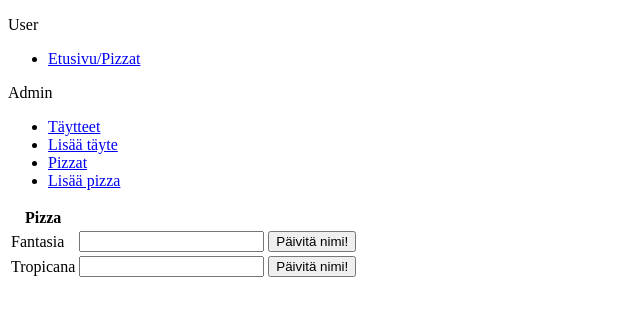
After one commit to juissijohtaja/Pizzapalvelu, a Flask app: page /pizzat/ in a window 1280 px wide. The commit adds this page. Shown: the top 316 px of the page, without its empty margins (0-640 px from the left). Run offline with Flask 2, Linux system fonts and the light colour scheme; data comes from the database, SQL or seed files in the repository; both versions use the stored data as it was after the commit.

Commit message:
navigaatio ja pizzat lisätty

```diff
--- a/application/__init__.py
+++ b/application/__init__.py
@@ -13,6 +13,9 @@ from application import views
 from application.taytteet import models
 from application.taytteet import views
 
+from application.pizzat import models
+from application.pizzat import views
+
 from application.tasks import models
 from application.tasks import views
 
--- /dev/null
+++ b/application/pizzat/views.py
@@ -0,0 +1,29 @@
+from application import app, db
+from flask import redirect, render_template, request, url_for
+from application.pizzat.models import Pizza
+
+@app.route("/pizzat/", methods=["GET"])
+def pizzat_index():
+    return render_template("pizzat/lista.html", pizzat = Pizza.query.all())
+
+@app.route("/pizzat/uusi/")
+def pizzat_form():
+    return render_template("pizzat/uusi.html")
+
+@app.route("/pizzat/<pizza_id>/", methods=["POST"])
+def pizzat_set_name(pizza_id):
+
+    t = Pizza.query.get(pizza_id)
+    t.name = request.form.get("name")
+    db.session().commit()
+
+    return redirect(url_for("pizzat_index"))
+
+@app.route("/pizzat/", methods=["POST"])
+def pizzat_create():
+    t = Pizza(request.form.get("name"))
+
+    db.session().add(t)
+    db.session().commit()
+
+    return redirect(url_for("pizzat_index"))
--- a/application/templates/layout.html
+++ b/application/templates/layout.html
@@ -6,10 +6,25 @@
     </head>
 
     <body>
+      <p>User</p>
       <ul>
-        <li><a href="/">Etusivu</a></li>
-	    <li><a href="{{ url_for('taytteet_index') }}">Listaa täytteet [admin]</a></li>
-	    <li><a href="{{ url_for('taytteet_form') }}">Lisää täyte [admin]</a></li>
+        <li><a href="/">Etusivu/Pizzat</a></li>
+        <!--
+        <li><a href="#">Ostoskori</a></li>
+        <li><a href="#">Kirjaudu</a></li>
+        <li><a href="#">Rekisteröidy</a></li>
+        -->
+      </ul>
+      <p>Admin</p>
+      <ul>
+	      <li><a href="{{ url_for('taytteet_index') }}">Täytteet</a></li>
+        <li><a href="{{ url_for('taytteet_form') }}">Lisää täyte</a></li>
+        <li><a href="{{ url_for('pizzat_index') }}">Pizzat</a></li>
+        <li><a href="{{ url_for('pizzat_form') }}">Lisää pizza</a></li>
+        <!--
+        <li><a href="#">Asiakkaat</a></li>
+        <li><a href="#">Tilaukset</a></li>
+        -->
       </ul>
 
       {% block body %}
--- /dev/null
+++ b/application/templates/pizzat/lista.html
@@ -0,0 +1,21 @@
+{% extends "layout.html" %}
+
+{% block body %}
+  <table>
+    <tr>
+      <th>Pizza</th>
+      <th></th>
+    </tr>
+    {% for pizza in pizzat %}
+    <tr>
+      <td>{{ pizza.name }}</td>
+      <td>
+        <form method="POST" action="{{ url_for('pizzat_set_name', pizza_id=pizza.id) }}">
+          <input type="text" name="name"/>
+          <input type="submit" value="Päivitä nimi!"/>
+        </form>
+      </td>
+    </tr>
+    {% endfor %}
+  </table>
+{% endblock %}
```
Also changed, not shown: application/pizzat/models.py (added, +8 -0 lines), application/templates/index.html (+10 -0 lines), application/templates/pizzat/uusi.html (added, +8 -0 lines), application/views.py (+7 -4 lines), documentation/userstoryt.md (+16 -3 lines), application/pizzapalvelu.db, application/pizzat/_init_.py (added).
